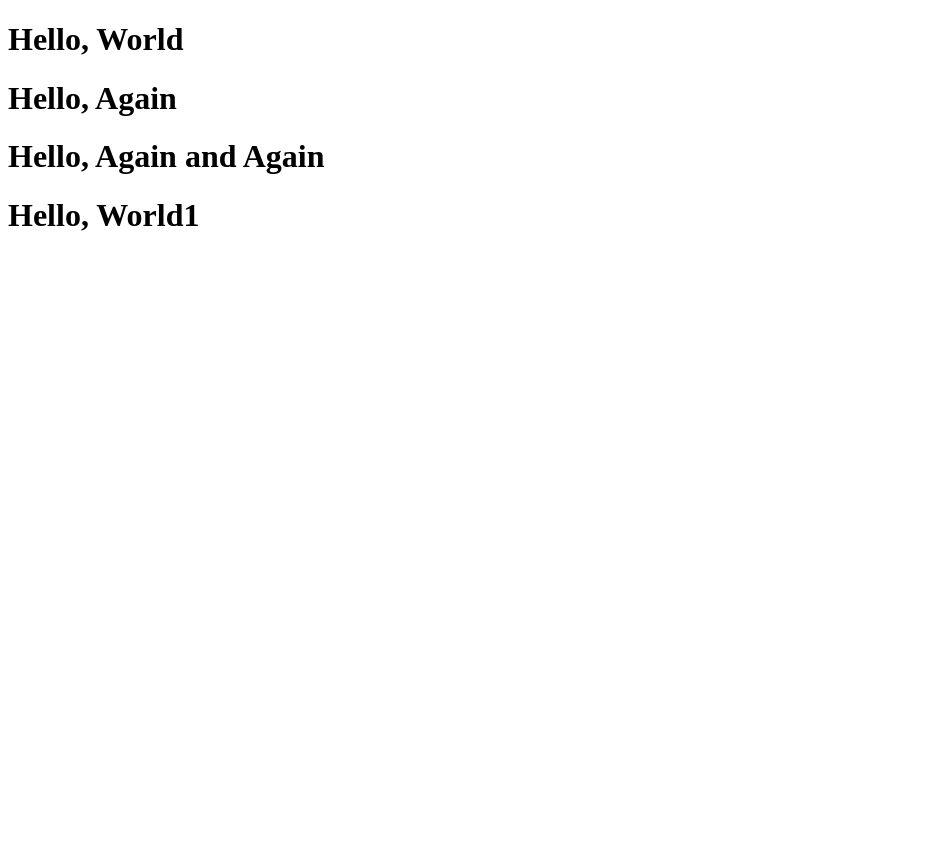
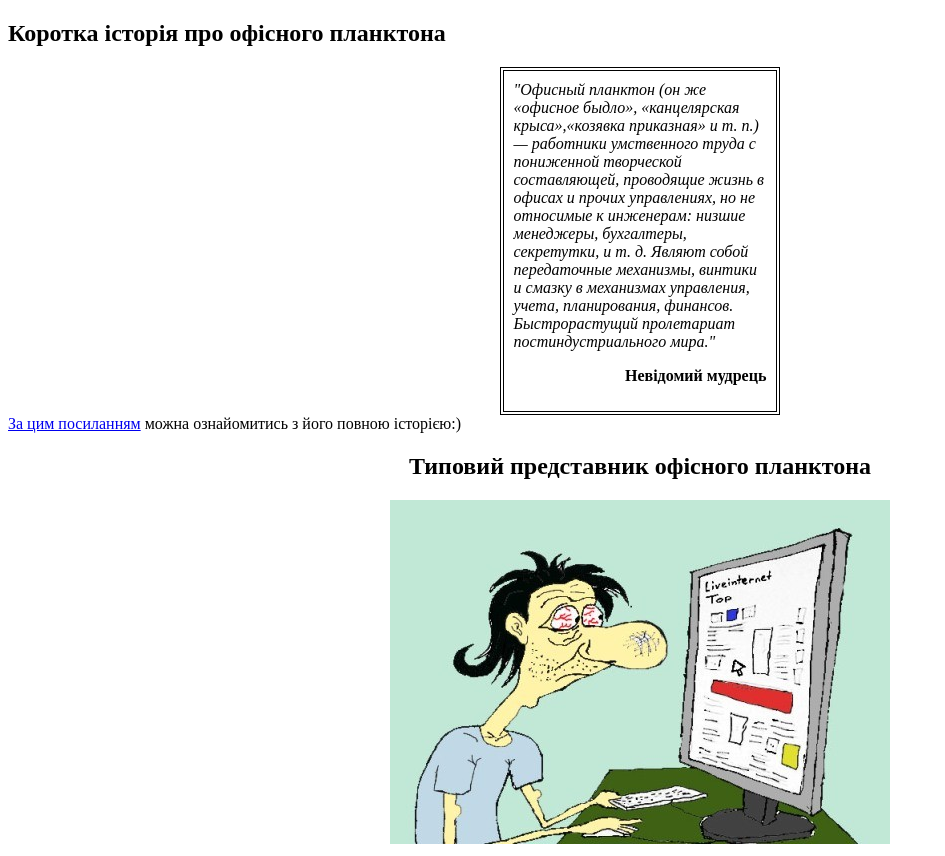
Before and after one commit to DrakeRamore/DrakeRamore, a plain HTML site: page index.html in a window 1280 px wide. Shown: the whole page, without its empty margins (0-945 px from the left). Before the commit the page ends 800 px from the top, so only its background shows below. Drawn offline with Linux system fonts and the light colour scheme.

Commit message:
version_11.05.2020_1

```diff
--- a/index.html
+++ b/index.html
@@ -4,12 +4,29 @@
     <meta charset="UTF-8">
     <meta name="viewport" content="width=device-width, initial-scale=1.0">
     <meta http-equiv="X-UA-Compatible" content="ie=edge">
-    <title>Document</title>
+    <title>office plankton:)</title>
+    <style>
+        .temp {
+         border: 4px double black;
+         padding: 10px;
+         width: 20%;
+         margin: auto;
+        }
+    </style>
 </head>
 <body>
-    <h1>Hello, World</h1>
-    <h1>Hello, Again</h1>
-    <h1>Hello, Again and Again</h1>
-    <h1>Hello, World1</h1>
+    <h2>Коротка історія про офісного планктона</h2>
+    <div class="temp">
+        <i>"Офисный планктон (он же «офисное быдло», «канцелярская крыса»,«козявка приказная» и т. п.) —
+        работники умственного труда с пониженной творческой составляющей, проводящие жизнь в офисах и прочих управлениях,
+        но не относимые к инженерам: низшие менеджеры, бухгалтеры, секретутки, и т. д.
+        Являют собой передаточные механизмы, винтики и смазку в механизмах управления, учета,
+        планирования, финансов. Быстрорастущий пролетариат постиндустриального мира."</i>
+        <p align="right"><strong>Невідомий мудрець</strong></p>
+    </div>
+    <div><a href="http://lurkmore.to/%D0%9E%D1%84%D0%B8%D1%81%D0%BD%D1%8B%D0%B9_%D0%BF%D0%BB%D0%B0%D0%BD%D0%BA%D1%82%D0%BE%D0%BD">
+        За цим посиланням</a> можна ознайомитись з його повною історією:)</div>
+    <h2 align="center">Типовий представник офісного планктона</h2>
+    <div align="center"><img src="Images/plankton.jpg" alt="sorry:)"></div>
 </body>
 </html>
```
Also changed, not shown: Images/plankton.jpg (added).
